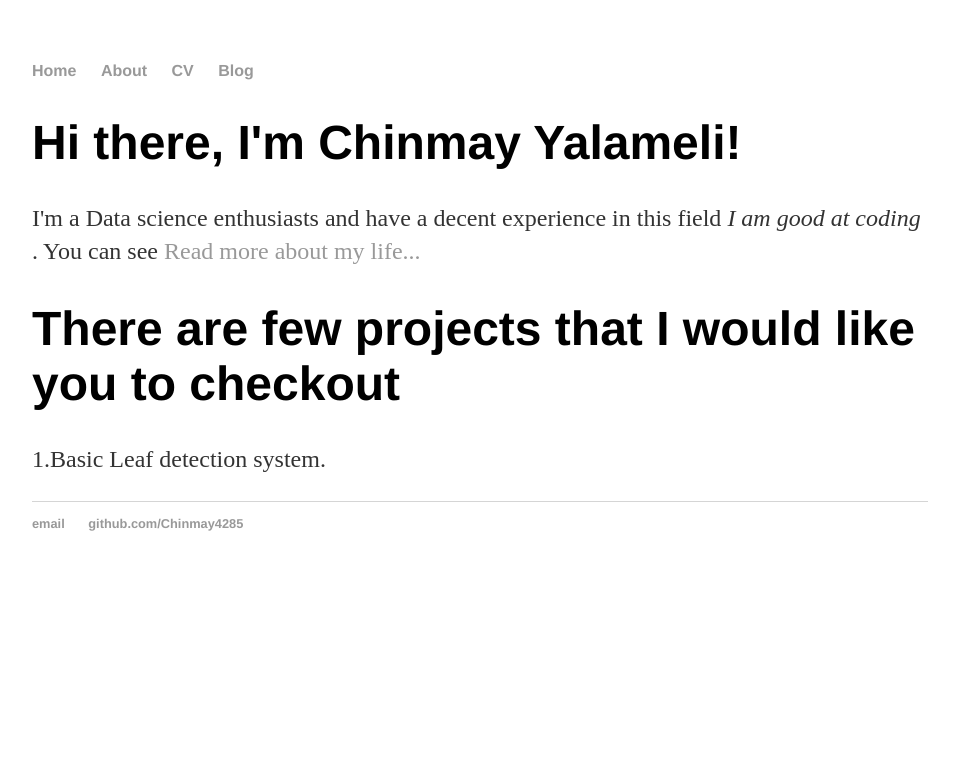
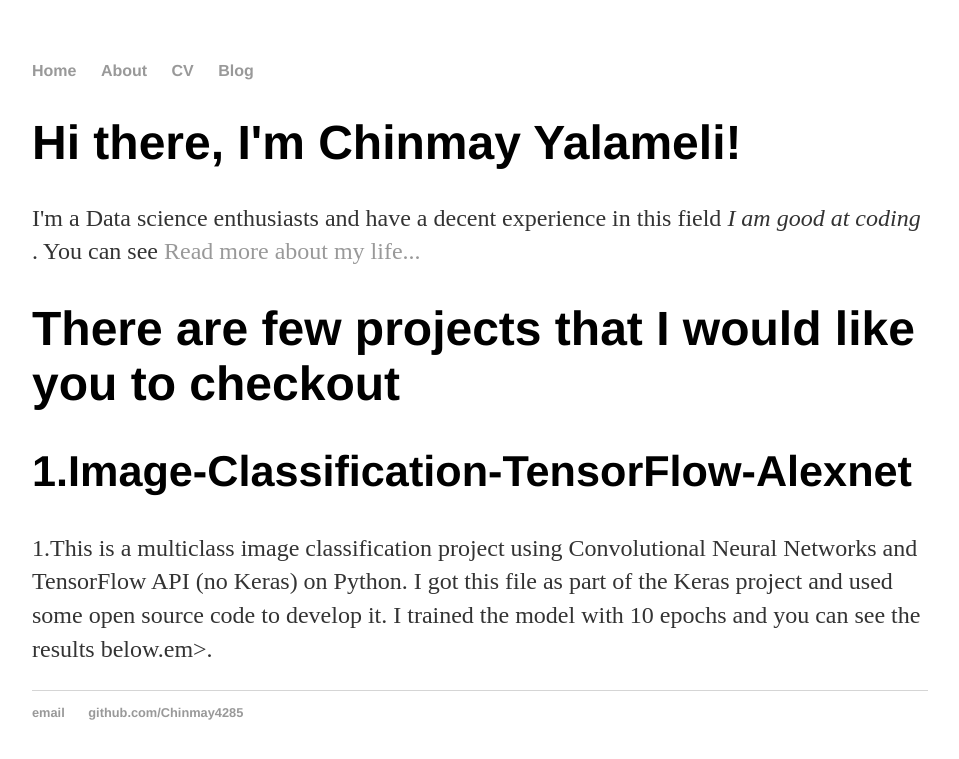
Before and after one commit to Chinmay4285/Chinmay4285.github.io, a Jekyll site: the page built from index.html, in a window 1280 px wide. Shown: the top 759 px of the page, without its empty margins (160-1119 px from the left). Built offline with Jekyll 4.4.1, drawn with Linux system fonts in a browser that asks for light colours.

Commit message:
Update index.html

```diff
--- a/index.html
+++ b/index.html
@@ -8,5 +8,8 @@ title: Chinmay Yalameli
 			<p>I'm a Data science enthusiasts and have a decent experience in this field <em>I am good at coding </em>. You can see  <a href="/about">Read more about my life...</a></p>
 
 			<h1>There are few projects that I would like you to checkout</h1>
-			<p>1.Basic Leaf detection system</em>.
+			<h2>1.Image-Classification-TensorFlow-Alexnet</h2>
+			<p>1.This is a multiclass image classification project using Convolutional Neural Networks and TensorFlow API (no Keras) on Python.
+			     I got this file as part of the Keras project and used some open source code to develop it.
+				I trained the model with 10 epochs and you can see the results below.em>. </p>
 		</div>
```
